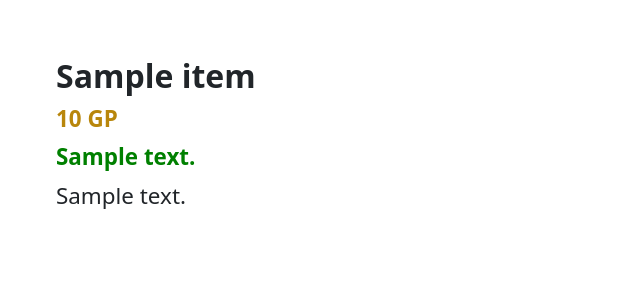
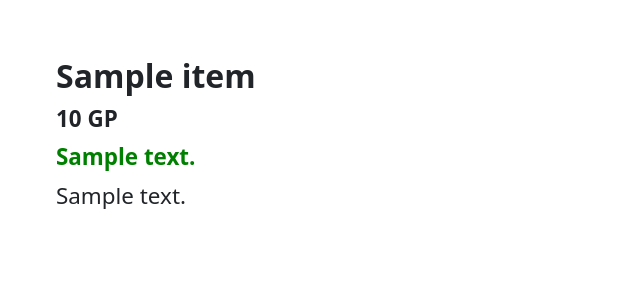
Before and after one commit to a-westermann/screentime_awareness_site, a Django app: template templates/dnd/shop.html in a window 1280 px wide. Shown: the part 230-530 px from the top of the page, without its empty margins (0-640 px from the left). Run offline with Django 5.2, Linux system fonts and the light colour scheme; the template is opened without the code that fills it: most values are stand-ins (such as "Sample title", 1, 10 or a date in 2020); some libraries are stand-ins or nearby versions.

Commit message:
dnd shops

```diff
--- a/templates/dnd/shop.html
+++ b/templates/dnd/shop.html
@@ -33,7 +33,7 @@
                         <br><br><br><br><p class="text-largerer fw-bold lh-1 mb-3">{{ item.item_name }}</p>
 {#                    </div>#}
 {#                    <div class="col-lg-2  padding-bom padding-top">#}
-                        <p class="text-large text-darkyellow fw-bold lh-1 mb-3">{{ item.price }} GP</p>
+                        <p class="text-large fw-bold lh-1 mb-3">{{ item.price }} GP</p>
 {#                    </div>#}
 {#                    <div class="col-lg-3  padding-bom padding-top">#}
                         <p class="text-large fw-bold text-green lh-1 mb-3">{{ item.special_text }}</p>
```
